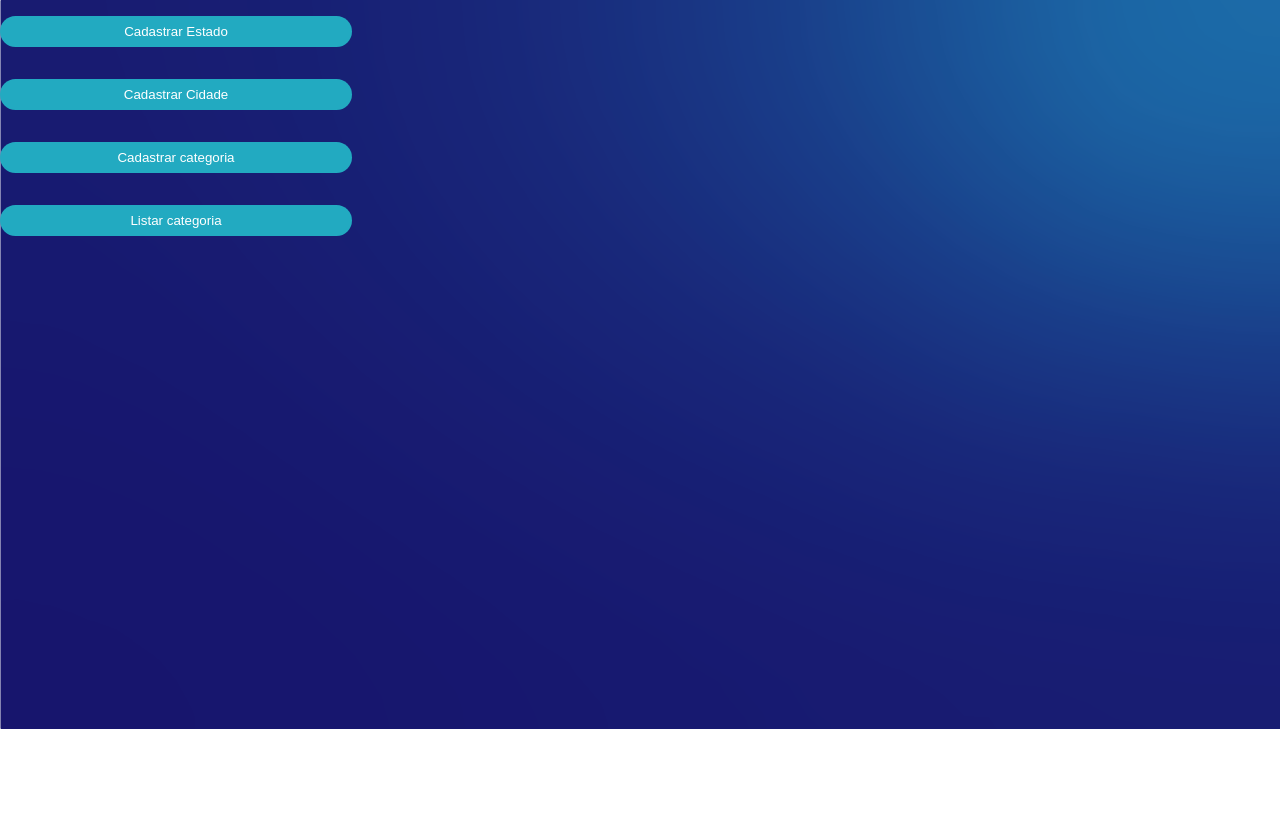
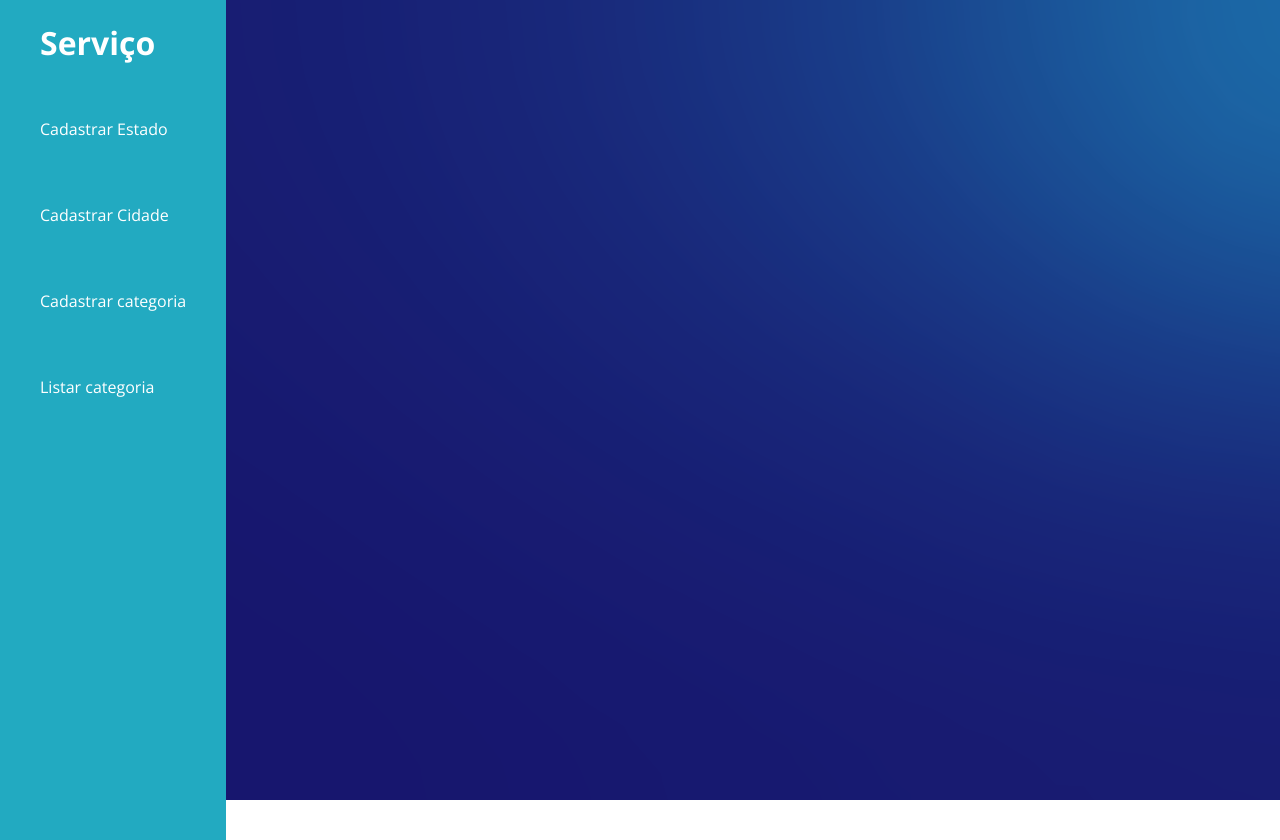
Before and after one commit to CesarSturmer/service, a Next.js app: page /admin in a window 1280 px wide. Before the commit the page ends 800 px from the top, so only its background shows below. Built offline with nearby package versions, Linux system fonts and the light colour scheme.

Commit message:
admin page refactored

```diff
--- a/pages/admin.js
+++ b/pages/admin.js
@@ -2,14 +2,44 @@ import {useState} from 'react'
 import styled from 'styled-components'
 import {TextField, MenuItem} from '@material-ui/core'
 import api from './api'
-import SubmitButton from '../src/components/SubmitButton'
 import FormContainer from '../src/components/Utils/FormContainer'
 import Select from '../src/components/Utils/Select'
 
+const PageContainer = styled.div`
+    width: 100%;
+    height: 100vh;
+    display: flex;
+    align-items: center;
+`
+
 const ButtonsContainer = styled.div`
+    background-color: ${({ theme }) => theme.colors.secondary};
+    color: ${({ theme }) => theme.colors.title};
+    height: 100%;
+    padding: 2.5rem;
     display: flex;
     flex-direction: column;
-    align-items: flex-start;
+`
+
+const MenuButton = styled.p`
+    background-color: ${({ theme }) => theme.colors.secondary};
+    font-size: 1rem;
+    margin: 2rem 0;
+    cursor: pointer;
+`
+
+const List = styled.ul`
+    color: ${({ theme }) => theme.colors.secondary};
+    width: 80%;
+    display: flex;
+    justify-content: center;
+    flex-wrap: wrap;
+    list-style: none;
+    text-align: center;
+`
+
+const ListItem = styled.li`
+    margin-left: 0.5rem;
 `
 
 function Admin() {
@@ -72,18 +102,19 @@ function Admin() {
     }
 
     return (
-        <>
+        <PageContainer>
             <ButtonsContainer>
-                <SubmitButton onClick={() => setForm(1)}>Cadastrar Estado</SubmitButton>
-                <SubmitButton onClick={() => {
+                <h1>Serviço</h1>
+                <MenuButton onClick={() => setForm(1)}>Cadastrar Estado</MenuButton>
+                <MenuButton onClick={() => {
                     getStates()
                     setForm(2)
-                }}>Cadastrar Cidade</SubmitButton>
-                <SubmitButton onClick={() => setForm(3)}>Cadastrar categoria</SubmitButton>
-                <SubmitButton onClick={() => {
+                }}>Cadastrar Cidade</MenuButton>
+                <MenuButton onClick={() => setForm(3)}>Cadastrar categoria</MenuButton>
+                <MenuButton onClick={() => {
                     getCategories()
                     setForm(4)
-                }}>Listar categoria</SubmitButton>
+                }}>Listar categoria</MenuButton>
             </ButtonsContainer>
             {form === 1 &&
                 <FormContainer
@@ -132,7 +163,11 @@ function Admin() {
                 </FormContainer>
             }
             {form === 3 &&
-                <form onSubmit={postCategory}>
+                <FormContainer
+                    onSubmit={postCategory}
+                    title='Cadastre uma nova Categoria'
+                    buttonText='Cadastrar Categoria'
+                >
                     <TextField
                         value={category}
                         onChange={(e) => setCategory(e.target.value)}
@@ -143,20 +178,22 @@ function Admin() {
                         margin='normal'
                         fullWidth
                     />
-                    <SubmitButton type='submit'>Cadastrar Categoria</SubmitButton>
-                </form>
+                </FormContainer>
             }
             {form === 4 &&
-                <>
-                    <ul style={{color: '#fff'}}>
+                <FormContainer
+                    onSubmit={() => setForm(0)}
+                    title='Lista de Categorias'
+                    buttonText='Esconder categorias'
+                >
+                    <List>
                         {categories.map((category) => {
-                            return <li key={category.id}>{category.categoria}</li>
+                            return <ListItem key={category.id}>{category.categoria}</ListItem>
                         })}
-                    </ul>
-                    <SubmitButton onClick={() => setForm(0)}>Esconder categorias</SubmitButton>
-                </>
+                    </List>
+                </FormContainer>
             }
-        </>
+        </PageContainer>
     )
 }
 
```
